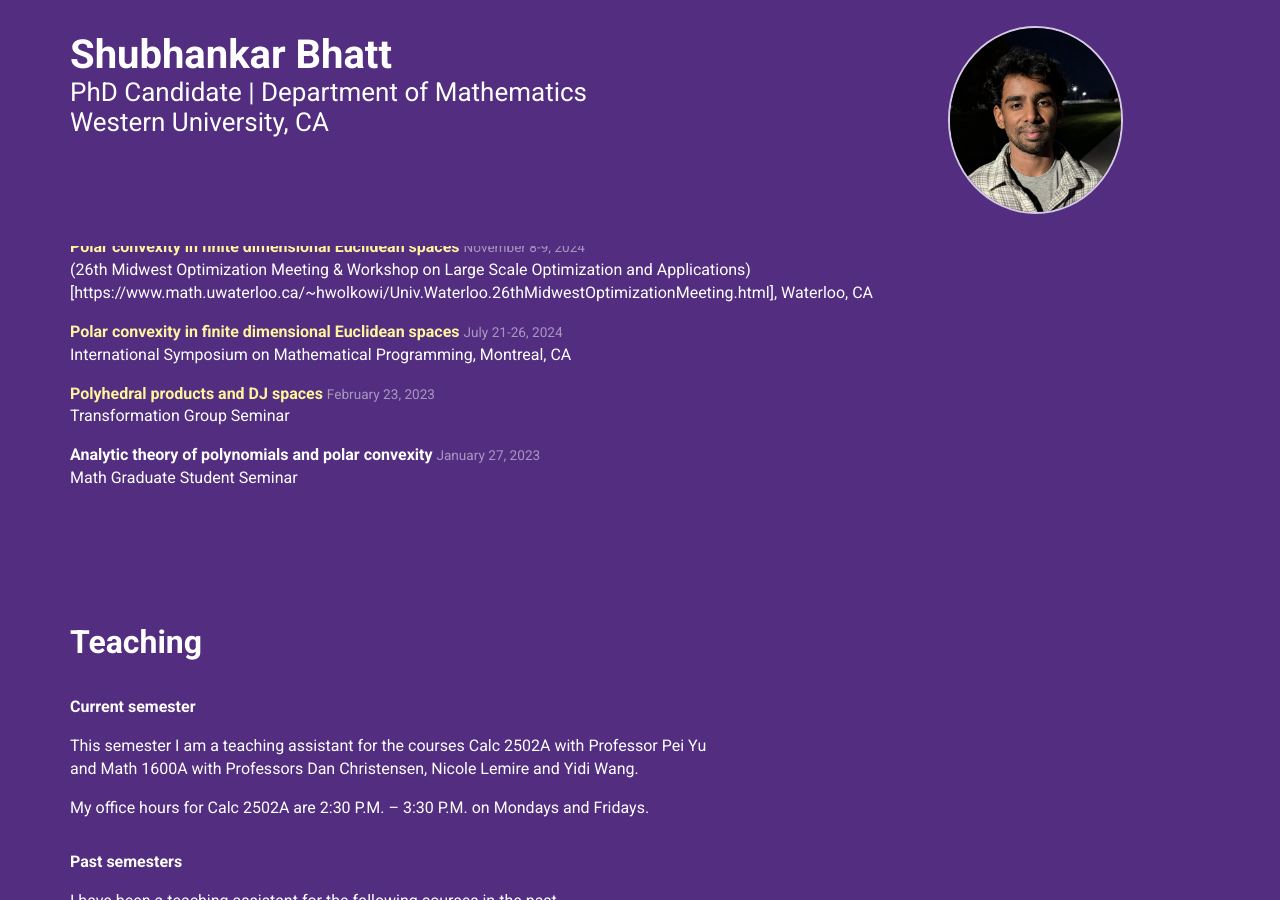
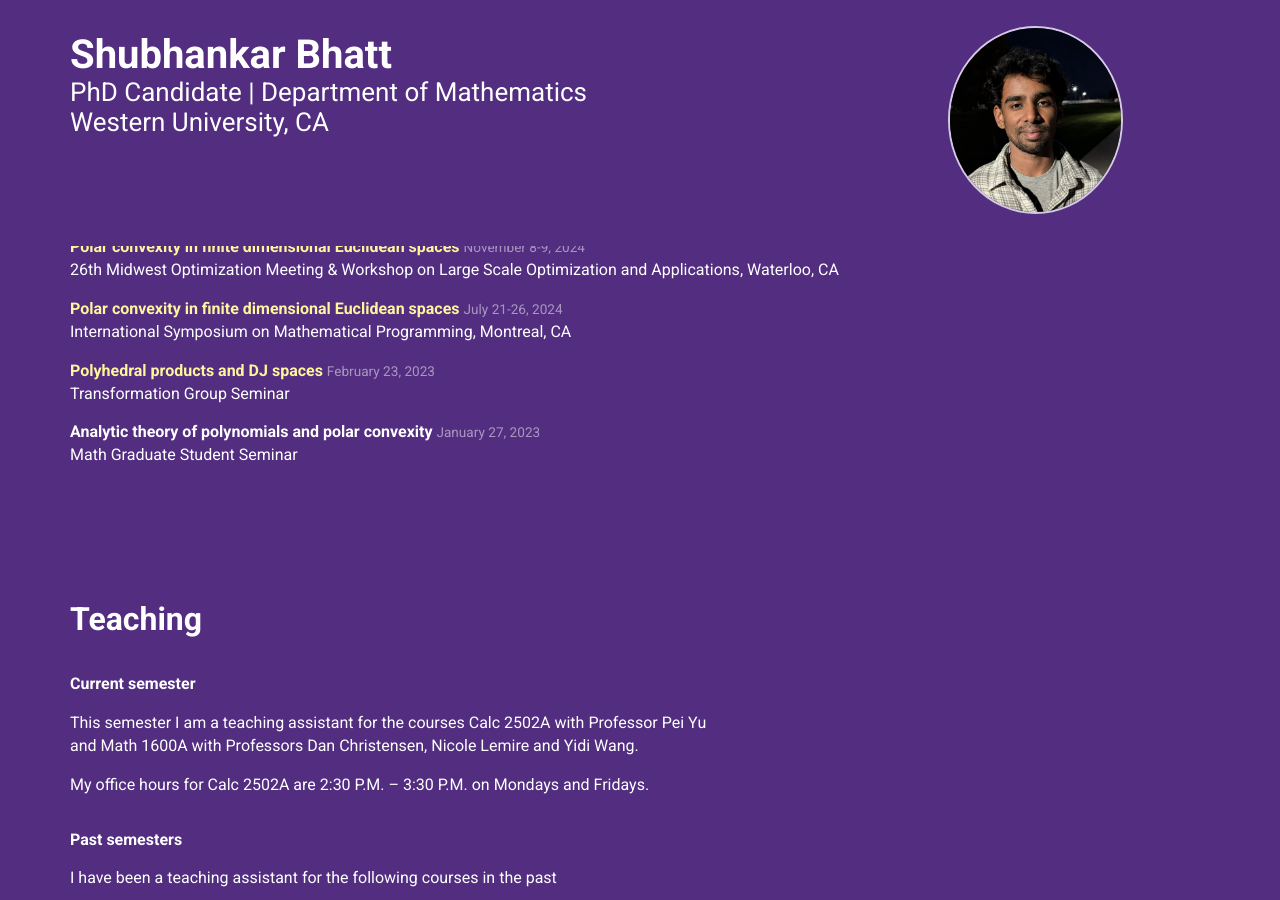
Before and after one commit to Mengxu3/mengxu3.github.io, a Jekyll site: the page built from index.html, in a window 1280 px wide and 900 px high, scrolled down 819 px. Built offline with Jekyll 4.4.1, drawn with Linux system fonts in a browser that asks for light colours; nearby versions of some CDN libraries.

Commit message:
update presentations

```diff
--- a/_data/presentations.yml
+++ b/_data/presentations.yml
@@ -1,8 +1,8 @@
 -
   title: Polar convexity in finite dimensional Euclidean spaces
-  location: (26th Midwest Optimization Meeting & Workshop on Large Scale Optimization and Applications)[https://www.math.uwaterloo.ca/~hwolkowi/Univ.Waterloo.26thMidwestOptimizationMeeting.html], Waterloo, CA
+  location: 26th Midwest Optimization Meeting & Workshop on Large Scale Optimization and Applications, Waterloo, CA
   date: November 8-9, 2024
-  slides_url: ./assets/resources/MOM2024_PolarConvexityPresentation.pdf
+  slides_url: https://www.math.uwaterloo.ca/~hwolkowi/Univ.Waterloo.26thMidwestOptimizationMeeting.html
 -
   title: Polar convexity in finite dimensional Euclidean spaces
   location: International Symposium on Mathematical Programming, Montreal, CA
```
